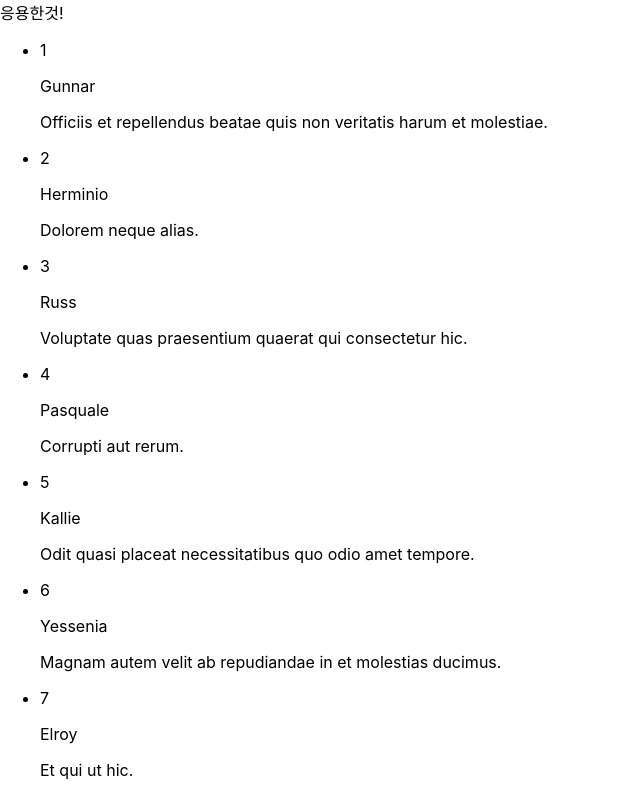
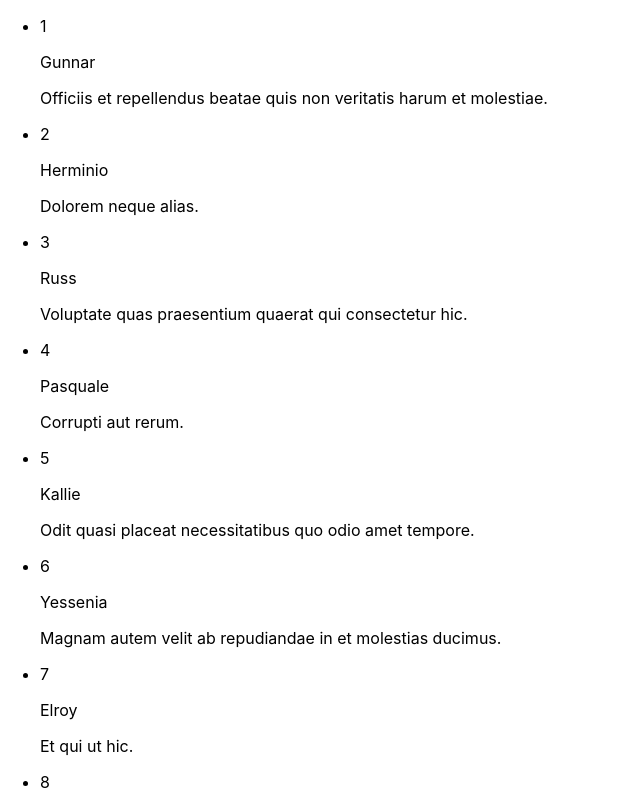
Before and after one commit to SuhyeonP/Treat-Data, a Next.js app: page /scrolling in a window 1280 px wide. Shown: the top 798 px of the page, without its empty margins (0-640 px from the left). Built offline with nearby package versions, Linux system fonts and the light colour scheme.

Commit message:
before aws

```diff
--- a/pages/scrolling.js
+++ b/pages/scrolling.js
@@ -30,7 +30,6 @@ const Scrolling=()=>{
 
     return (
         <>
-            <Link to="/usingScrolling">응용한것!</Link>
             <ul>
                 {more?posts.map((post,ind)=>(<PostCard key={post.id} ind={ind} post={post}/>))
                     :
```
Also changed, not shown: pages/useScrolling.js (deleted).
